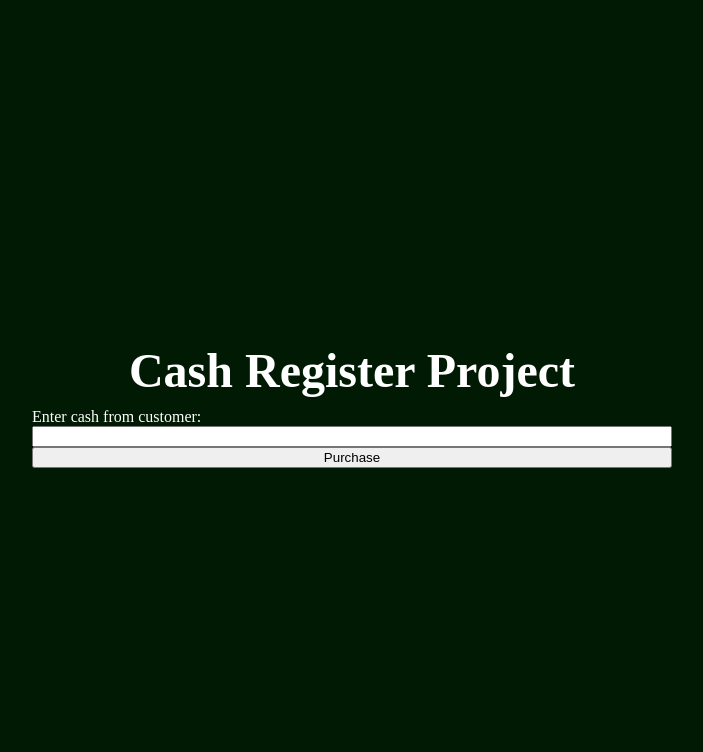
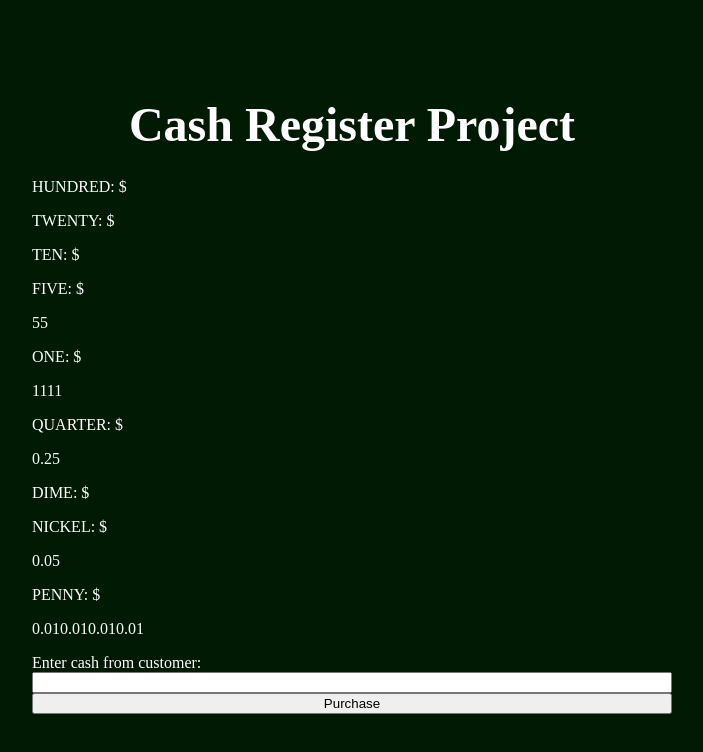
Before and after one commit to samjmccormick/fcc-cash-register, a plain HTML site: page index.html in a window 1280 px wide. Shown: the whole page, without its empty margins (288-991 px from the left). Drawn offline with Linux system fonts and the light colour scheme.

Commit message:
got it to work but need to be able to iterate the total cash value of each denomination of change

```diff
--- a/index.html
+++ b/index.html
@@ -8,7 +8,17 @@
   </head>
   <body>
     <h1>Cash Register Project</h1>
-    <div id="change-due"></div>
+    <div id="change-due">
+	  <p class="change-holder hide">HUNDRED: $<p id="HUNDRED"></p></p>
+	  <p class="change-holder hide">TWENTY: $<p id="TWENTY"></p></p>
+	  <p class="change-holder hide">TEN: $<p id="TEN"></p></p>
+	  <p class="change-holder hide">FIVE: $<p id="FIVE"></p></p>
+	  <p class="change-holder hide">ONE: $<p id="ONE"></p></p>
+	  <p class="change-holder hide">QUARTER: $<p id="QUARTER"></p></p>
+	  <p class="change-holder hide">DIME: $<p id="DIME"></p></p>
+	  <p class="change-holder hide">NICKEL: $<p id="NICKEL"></p></p>
+	  <p class="change-holder hide">PENNY: $<p id="PENNY"></p></p>
+	</div>
 	<label for="cash">Enter cash from customer:</label>
 	<input id="cash" type="number" required >
 	<button type="button" id="purchase-btn">Purchase</button>
--- a/script.js
+++ b/script.js
@@ -53,7 +53,17 @@ function changeDue (cash) {
 
 			console.log(moneyValue[i].value);
 
-			return moneyValue[i].name + changeDue(cash.toFixed(2) - moneyValue[i].value)
+			let holder = moneyValue[i].value;
+
+			if (document.getElementById(`${moneyValue[i].name}`).textContent === "") {
+				document.getElementById(`${moneyValue[i].name}`).textContent = Number(moneyValue[i].value)
+			} else {
+				document.getElementById(`${moneyValue[i].name}`).textContent += Number(moneyValue[i].value)
+			};
+
+			/* changeDueDiv.innerHTML += `<p id="${moneyValue[i].name}">${moneyValue[i].name}: $${moneyValue[i].value}</p>` */
+
+			return changeDue(cash.toFixed(2) - moneyValue[i].value)
 		}
 
 	}
```
Also changed, not shown: styles.css (line endings or trailing spaces).
